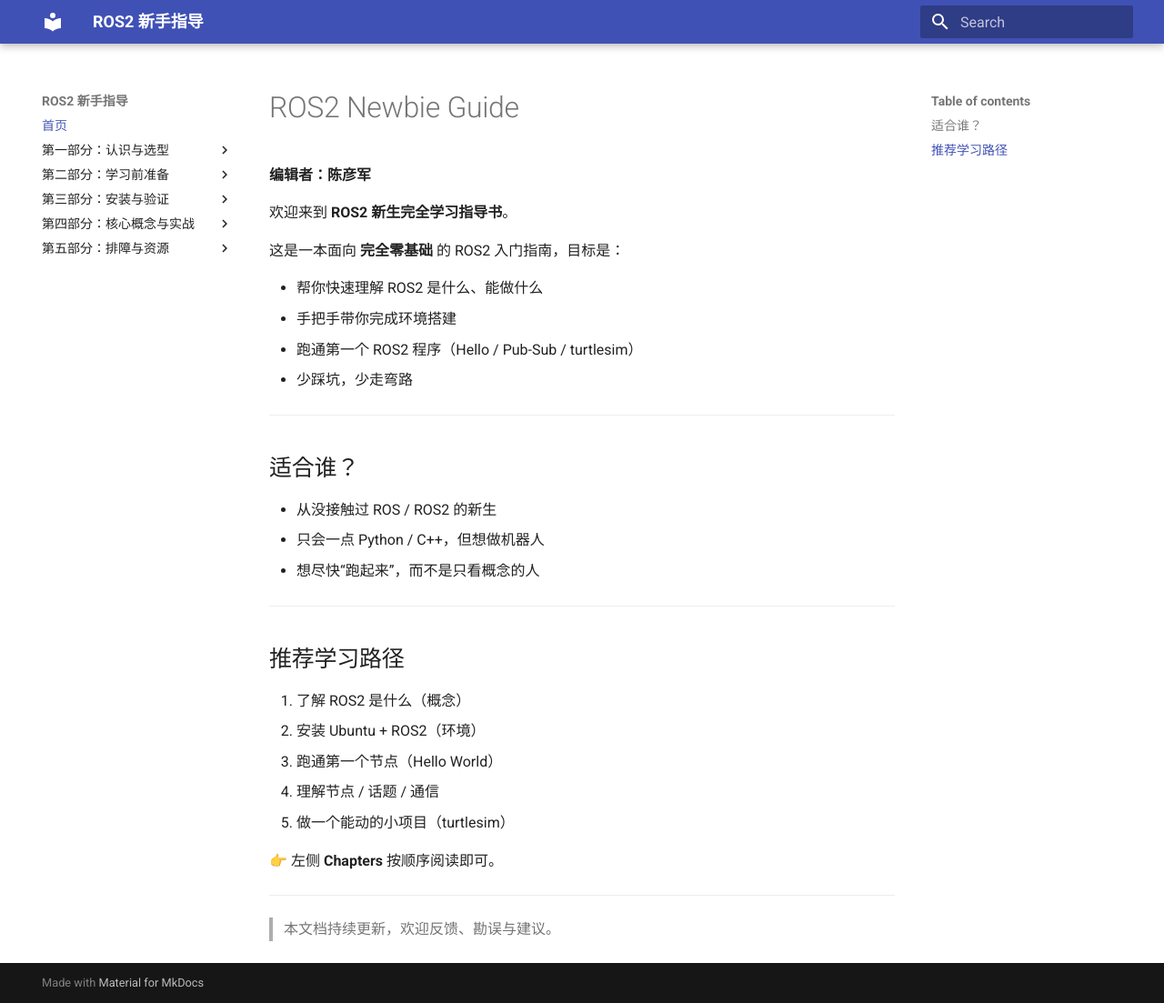
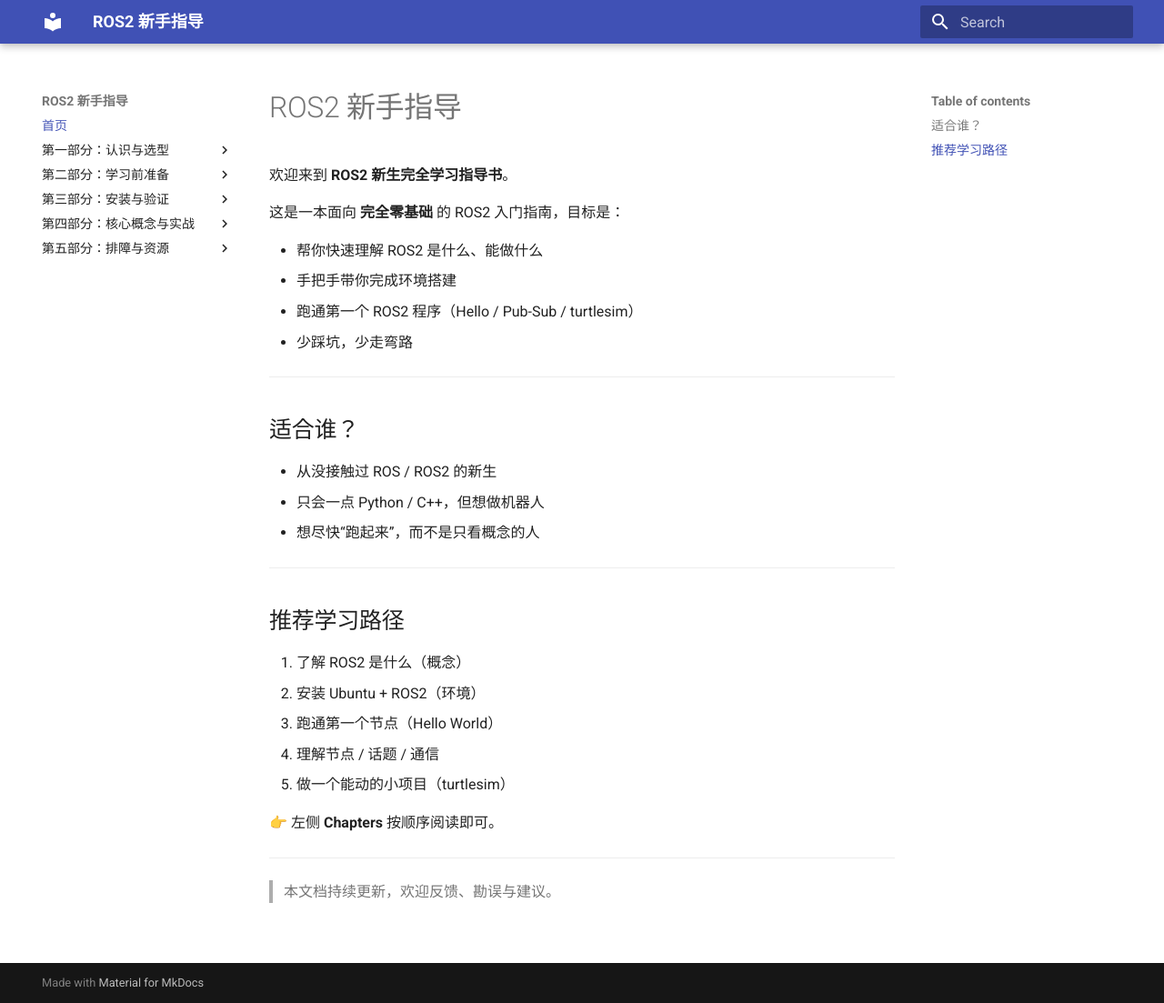
Before and after one commit to cyj1006/ros2-docs, an MkDocs documentation site: the page built from docs/index.md, in a window 1280 px wide and 1103 px high. Shown: the whole window at 91% size. Built offline with MkDocs 1.6.1 and Material for MkDocs 9.7.7, drawn with Linux system fonts in a browser that asks for light colours.

Commit message:
update docs

```diff
--- a/docs/index.md
+++ b/docs/index.md
@@ -1,6 +1,4 @@
-# ROS2 Newbie Guide
-
-**编辑者：陈彦军**
+# ROS2 新手指导
 
 欢迎来到 **ROS2 新生完全学习指导书**。
 
```
